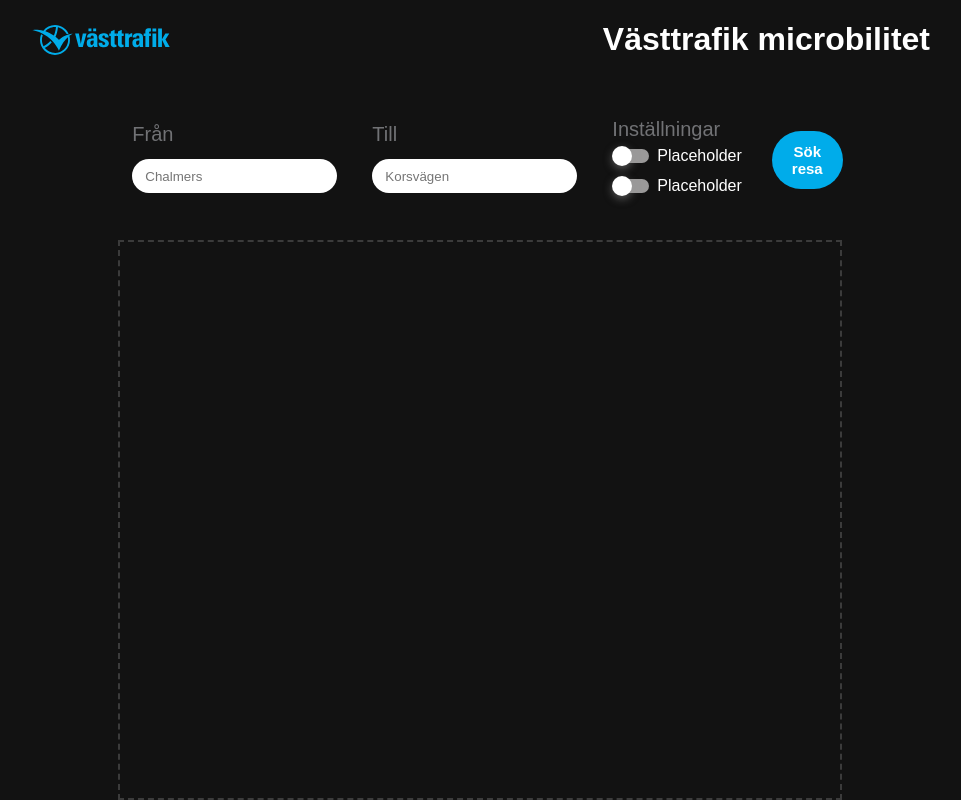
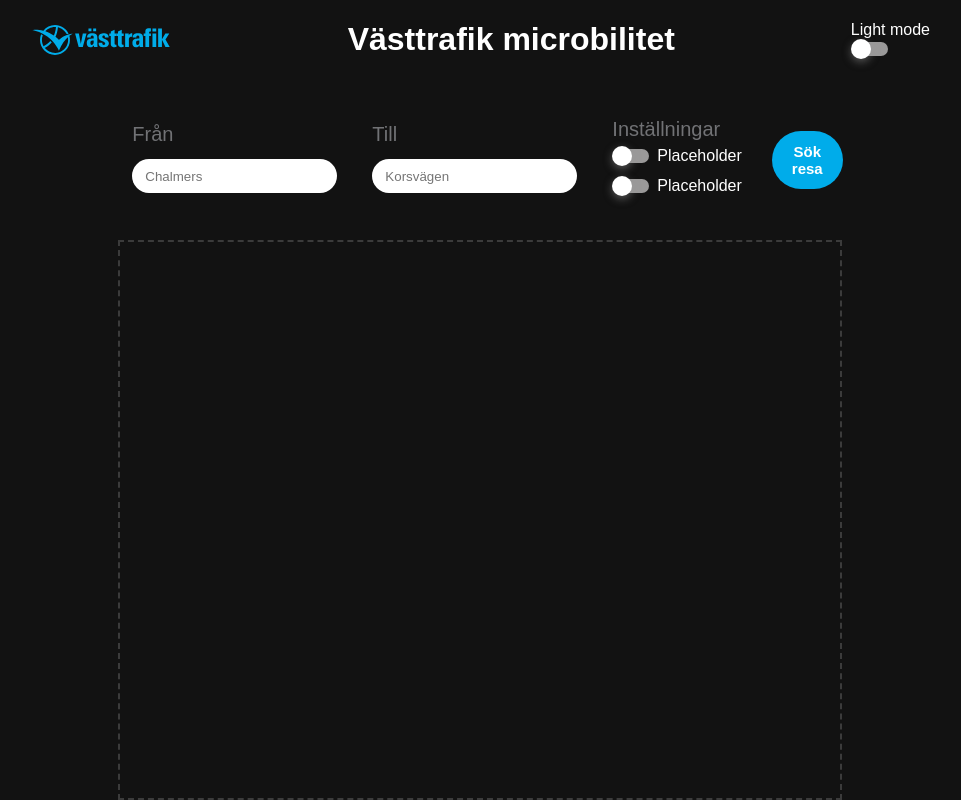
Before and after one commit to ENM156-Team8/micromobility, a Flask app: template WebApp/templates/index.html in a window 1280 px wide. Shown: the whole page, without its empty margins (160-1121 px from the left). Run offline with Flask 3, Linux system fonts and the light colour scheme; the template is opened without the code that fills it, so the values that code supplies are empty; parts of the project's set-up code (start-up, migrations or seed data) failed here and were passed over; some libraries are stand-ins or nearby versions.

Commit message:
Added lightmode and removed unused variables

```diff
--- a/WebApp/static/app.js
+++ b/WebApp/static/app.js
@@ -35,3 +35,10 @@ function initMaps() {
         $("#destinationLocation").trigger("geocode");
     });
 }
+
+document.addEventListener('DOMContentLoaded', (event) => {
+    document.getElementById('mode-switcher').addEventListener('click', function() {
+        document.body.classList.toggle('light-mode');
+        //this.nextSibling.textContent = document.body.classList.contains('light-mode') ? 'Dark mode' : 'Light mode';
+    });
+});
--- a/WebApp/static/style.css
+++ b/WebApp/static/style.css
@@ -2,19 +2,24 @@
   CUSTOM PROPERTIES ( VARIABLES )
 -----------------------------------------*/
 :root {
-  --white-color:                  #ffffff;
   --primary-color:                #13547a;
   --secondary-color:              #00acea;
-  --bg-color:                     #121212;
-  --section-bg-color:             #f0f8ff;
   --custom-btn-bg-color:          #00acea;
   --custom-btn-bg-hover-color:    #13547a;
-  --dark-color:                   #000000;
   --p-color:                      #717275;
-  --border-color:                 #7fffd4;
-  --link-hover-color:             #13547a;
+
   --checkbox-toggle-color:        #0075a0;
   --checkbox-bg-toggle-color:     #00a7e4;
+
+  /* Light mode */
+  --text-color-light:             #000;
+  --obj-bg-color-light:           #ffffff;
+  --background-color-light:       #e7e7e7;
+
+  /* Dark mode */
+  --text-color-dark:              #fff;
+  --obj-bg-color-dark:            #1b1b1b;
+  --background-color-dark:        #121212;
 
 /*   --body-font-family:             'Open Sans', sans-serif;
   --title-font-family:            'Montserrat', sans-serif; */
--- a/WebApp/templates/base.html
+++ b/WebApp/templates/base.html
@@ -24,7 +24,15 @@
                         class="home-image"
                     />
                     <h1>Västtrafik microbilitet</h1>
+
+                    <div class="checkbox-wrapper-3">
+                        <input id="mode-switcher" name="light-dark-mode-switcher" aria-label="Switch Mode" type="checkbox">Light mode</input>
+                        <label for="mode-switcher" class="toggle"><span></span></label>
+                    </div>
+
+
                 </header>
+
 
                 <form id="inputForm" action="/" method="POST">
                     {% block form %}{% endblock %}
--- a/WebApp/templates/index.html
+++ b/WebApp/templates/index.html
@@ -34,14 +34,14 @@
             </span>
             <div class="checkbox-container">
                 <div class="checkbox-wrapper-3">
-                    <input type="checkbox" name="opt1" id="opt1" {% if searchedTrip.opt1 %} checked {% endif %}/>
+                    <input type="checkbox" name="opt1" id="opt1" aria-label="opt1" {% if searchedTrip.opt1 %} checked {% endif %}/>
                     <label for="opt1" class="toggle"><span></span></label>
                 </div>
                 <span class="home-text7">Placeholder</span>
             </div>
             <div class="checkbox-container">
                 <div class="checkbox-wrapper-3">
-                    <input type="checkbox" name="opt2" id="opt2" {% if searchedTrip.opt2 %} checked {% endif %}/>
+                    <input type="checkbox" name="opt2" id="opt2" aria-label="opt2" {% if searchedTrip.opt2 %} checked {% endif %}/>
                     <label for="opt2" class="toggle"><span></span></label>
                 </div>
                 <span class="home-text8">Placeholder</span>
```
Also changed, not shown: other parts of WebApp/static/style.css (+34 -4 lines).
